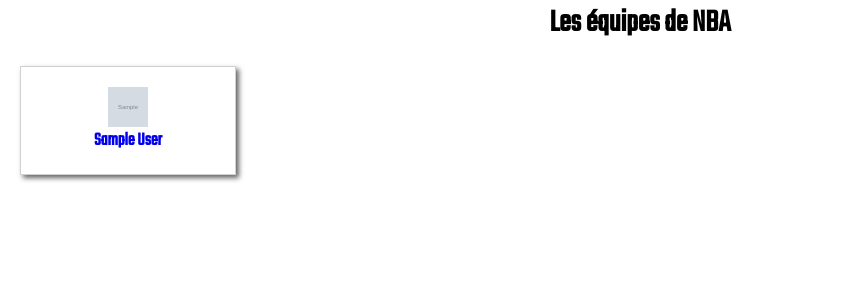
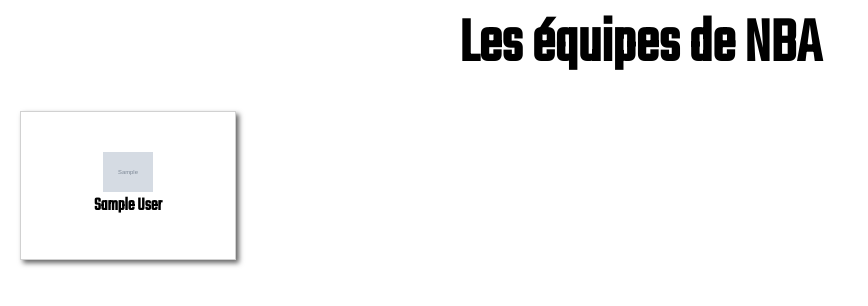
Before and after one commit to DavidMTdev/api-python, a Flask app: page / in a window 1280 px wide. Shown: the top 306 px of the page, without its empty margins (0-868 px from the left). Run offline with Flask 2, Linux system fonts and the light colour scheme; grey boxes marked "Sample" are stand-in pictures; a database or web service that is not in the repository returns one stand-in record (values such as "Sample title"); data that the repository does not hold is empty.

Commit message:
correction of style

```diff
--- a/static/style.css
+++ b/static/style.css
@@ -2,11 +2,13 @@
     padding: 0;
     margin: 0;
     text-decoration: none;
+    color: black;
     font-family: 'Teko', sans-serif;
 }
 
 .title{
     text-align: center;
+    font-size: 4em;
 }
 
 .team-container{
@@ -21,14 +23,28 @@
 }
 
 .team-link{
-    margin: 20px;
+
+
+}
+
+.team-infos{
     display: flex;
     flex-direction: column;
     justify-content: center;
     align-items: center;
+    margin: 40px 20px;
 }
 
 .container{
     display: grid;
     grid-template-columns: 1fr 1fr 1fr 1fr 1fr;
 }
+
+.team-link:hover .team-name{
+    text-decoration: underline;
+}
+
+.team-container:hover{
+/* width: 85%; */
+    height: 85%;
+}
--- a/templates/index.html
+++ b/templates/index.html
@@ -15,8 +15,10 @@
     {% for team in teams %}
     <div class="team-container">
         <a href="{{ url_for('team', id=team.teamId) }}" class="team-link">
-            <img width="40px" height="40px" src="{{ team.logo  }}" alt="">
-            <h3>{{ team.fullName  }}</h3>
+            <div class="team-infos">
+                <img width="50px" height="40px" src="{{ team.logo  }}" alt="">
+                <h3 class="team-name">{{ team.fullName  }}</h3>
+            </div>
         </a>
     </div>
     {% endfor %}
```
